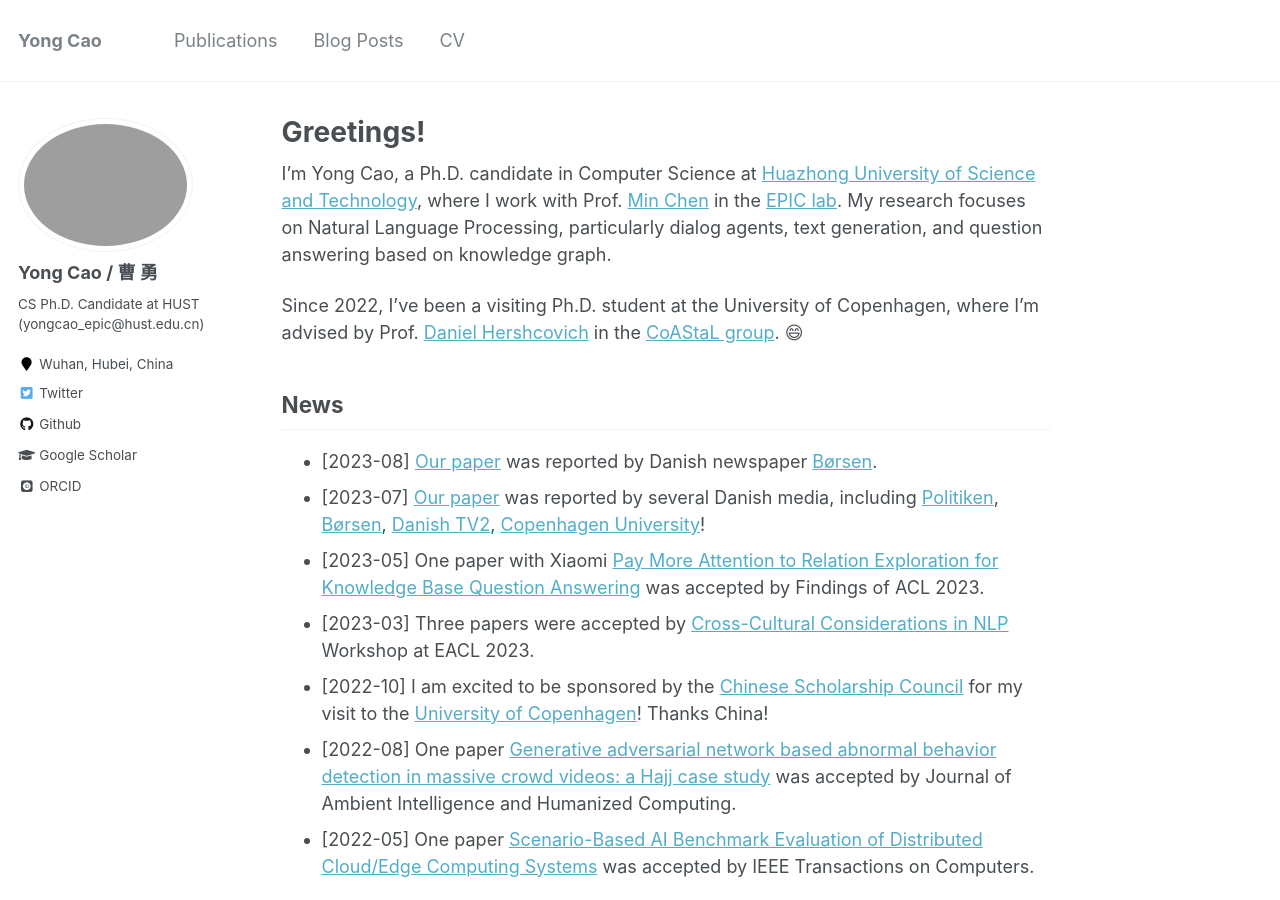
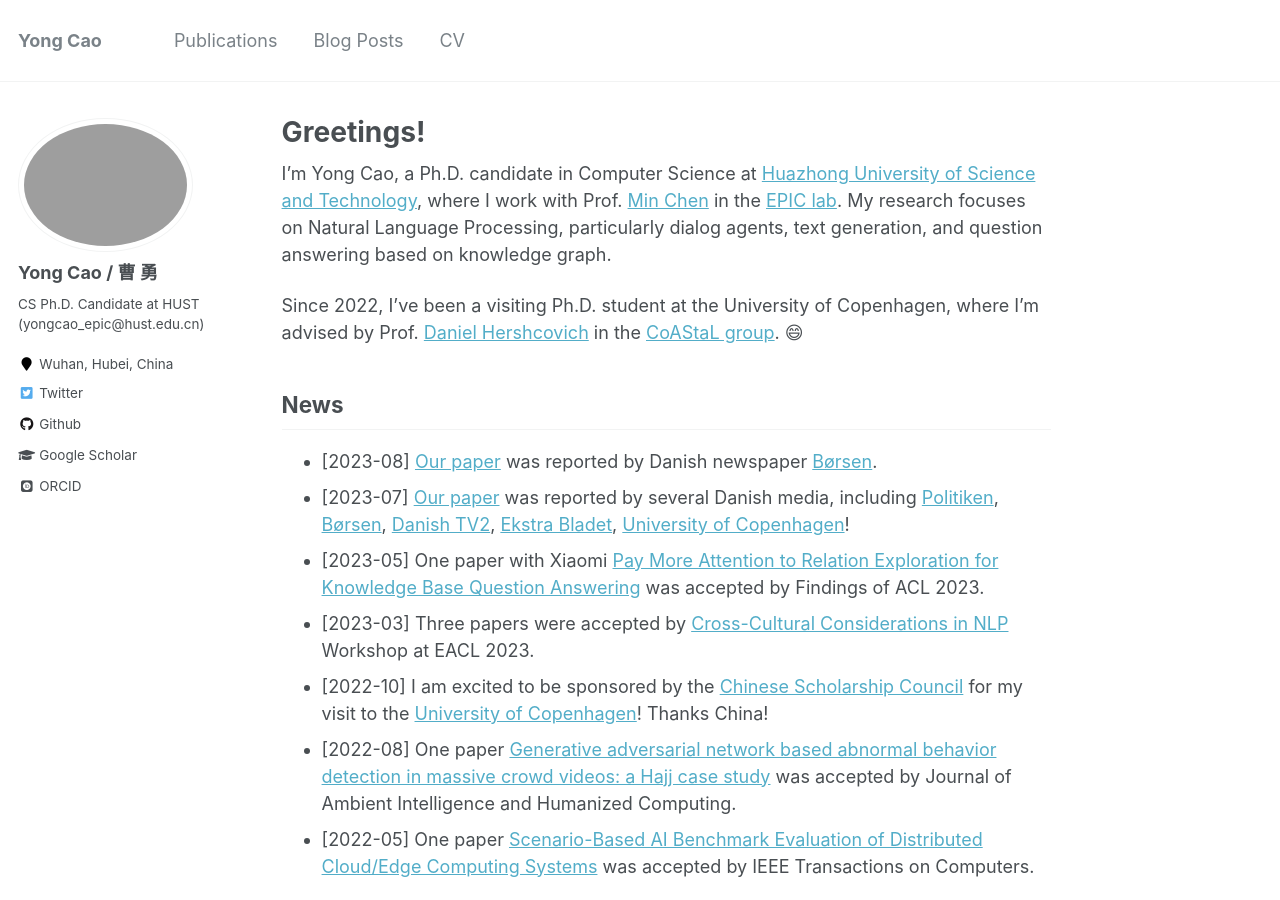
Before and after one commit to yongcaoplus/yongcaoplus.github.io, a Jekyll site: the page built from _pages/about.md, in a window 1280 px wide and 900 px high. Built offline with Jekyll 4.4.1, drawn with Linux system fonts in a browser that asks for light colours; some web fonts are replaced.

Commit message:
update sep 23

```diff
--- a/_pages/about.md
+++ b/_pages/about.md
@@ -18,7 +18,7 @@
 News
 ------
 * [2023-08] [Our paper](https://arxiv.org/pdf/2303.17466.pdf) was reported by Danish newspaper [Børsen](https://borsen.dk/nyheder/ai/populaer-chatbot-promoverer-amerikanske-vaerdier-og-normer).
-* [2023-07] [Our paper](https://arxiv.org/pdf/2303.17466.pdf) was reported by several Danish media, including [Politiken](https://politiken.dk/debat/klummer/jarlner/art9429359/Samtalerobot-er-et-redskab-for-amerikansk-kulturimperialisme), [Børsen](https://ekstrabladet.dk/nyheder/samfund/chatgpt-fremmer-amerikanske-normer-og-vaerdier/9856186), [Danish TV2](https://www.tv2kosmopol.dk/nyhedsarkiv?date=2023-07-10&clip=634dda2b-8303-4527-aeff-a96418116135), [Copenhagen University](https://di.ku.dk/english/news/2023/chatgpt-promotes-american-norms-and-values/)!
+* [2023-07] [Our paper](https://arxiv.org/pdf/2303.17466.pdf) was reported by several Danish media, including [Politiken](https://politiken.dk/debat/klummer/jarlner/art9429359/Samtalerobot-er-et-redskab-for-amerikansk-kulturimperialisme), [Børsen](https://ekstrabladet.dk/nyheder/samfund/chatgpt-fremmer-amerikanske-normer-og-vaerdier/9856186), [Danish TV2](https://www.tv2kosmopol.dk/nyhedsarkiv?date=2023-07-10&clip=634dda2b-8303-4527-aeff-a96418116135), [Ekstra Bladet](https://ekstrabladet.dk/nyheder/samfund/chatgpt-fremmer-amerikanske-normer-og-vaerdier/9856186), [University of Copenhagen](https://di.ku.dk/english/news/2023/chatgpt-promotes-american-norms-and-values/)!
 * [2023-05] One paper with Xiaomi [Pay More Attention to Relation Exploration for Knowledge Base Question Answering](https://arxiv.org/pdf/2305.02118.pdf) was accepted by Findings of ACL 2023.
 * [2023-03] Three papers were accepted by [Cross-Cultural Considerations in NLP](https://sites.google.com/view/c3nlp) Workshop at EACL 2023.
 * [2022-10] I am excited to be sponsored by the [Chinese Scholarship Council](https://www.cscse.edu.cn/cscse/zwlx/jxj/index.html) for my visit to the [University of Copenhagen](https://www.ku.dk/english/)! Thanks China!
```
